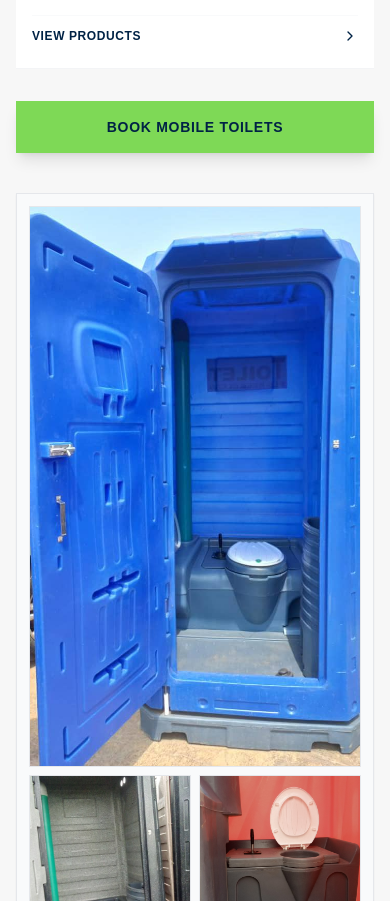
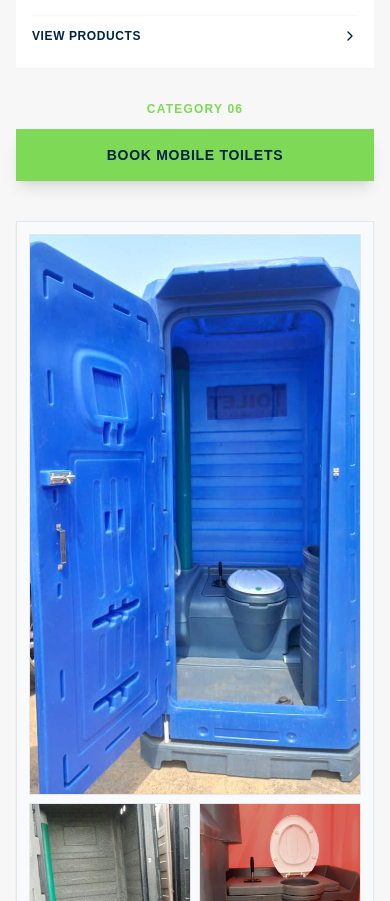
Before and after one commit to marcusaide1/sachio-mobile-toilet-webapp, a React (Vite) app: page / in a window 390 px wide. Shown: the part 2777-3678 px from the top of the page. Built offline with nearby package versions, Linux system fonts and the light colour scheme; a web font is replaced by a local one.

Commit message:
mobile toilet modification

```diff
--- a/src/components/ProductCategories.jsx
+++ b/src/components/ProductCategories.jsx
@@ -87,7 +87,10 @@ export default function ProductCategories({ onSelectCategory, onOpenQuoteModal }
           ))}
         </div>
 
-        <div className="mt-8 flex justify-center">
+        <div className="mt-8 flex flex-col items-center text-center">
+          <span className="mb-3 text-xs font-din font-bold text-[#7ed956] tracking-widest uppercase">
+            Category 06
+          </span>
           <button
             type="button"
             onClick={() => onOpenQuoteModal('Mobile Toilets')}
```
Also changed, not shown: 3 other files (tests, documents, lock files or other folders).
